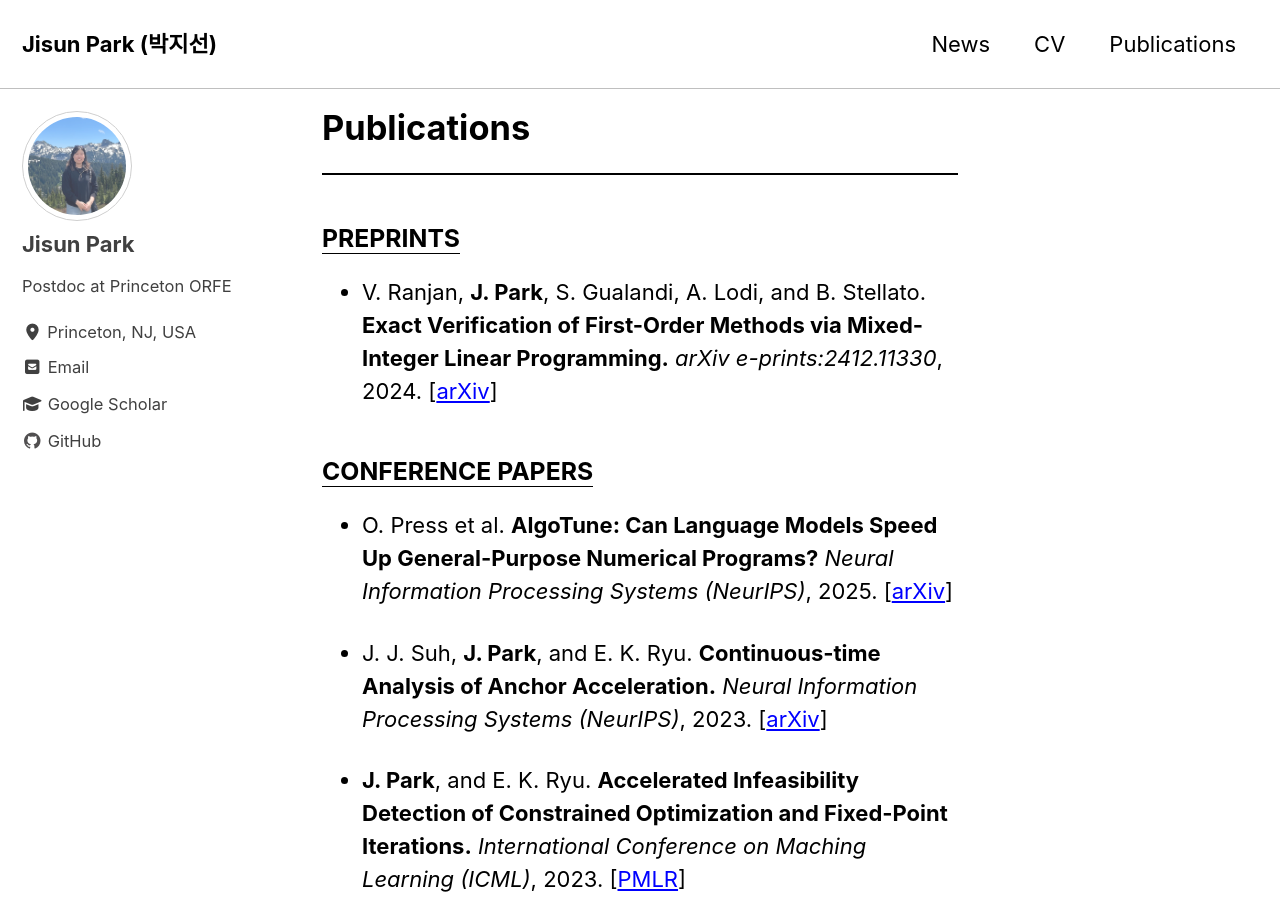
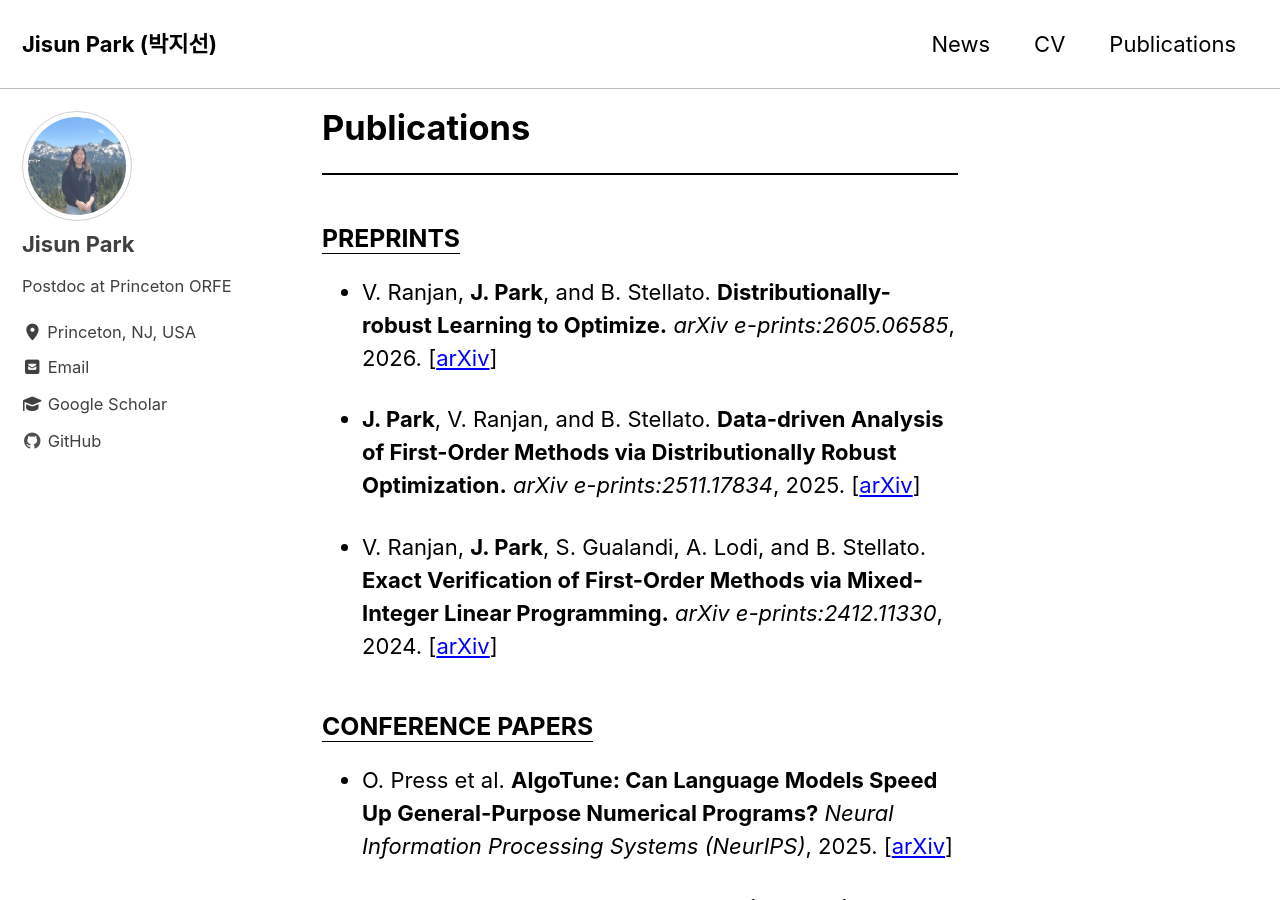
Before and after one commit to jisunp515/jisunp515.github.io, a Jekyll site: the page built from _pages/publications.md, in a window 1280 px wide and 900 px high. Built offline with Jekyll 4.4.1, drawn with Linux system fonts in a browser that asks for light colours; cached includes are drawn as plain includes; formulas are drawn with MathJax 3.

Commit message:
update 2026.05

```diff
--- a/_pages/publications.md
+++ b/_pages/publications.md
@@ -9,6 +9,16 @@ author_profile: true
 <hr style="border: none; border-top: 2px solid #000; margin: 10px 0;">
 
 ### <u>PREPRINTS</u>
+- V. Ranjan, **J. Park**, and B. Stellato.
+**Distributionally-robust Learning to Optimize.**
+*arXiv e-prints:2605.06585*, 2026.
+[[arXiv](https://arxiv.org/abs/2605.06585)]
+
+- **J. Park**, V. Ranjan, and B. Stellato.
+**Data-driven Analysis of First-Order Methods via Distributionally Robust Optimization.**
+*arXiv e-prints:2511.17834*, 2025.
+[[arXiv](https://arxiv.org/abs/2511.17834)]
+
 - V. Ranjan, **J. Park**, S. Gualandi, A. Lodi, and B. Stellato.
 **Exact Verification of First-Order Methods via Mixed-Integer Linear Programming.**
 *arXiv e-prints:2412.11330*, 2024.
```
Also changed, not shown: _pages/cv.md (+5 -1 lines), _pages/news.md (+9 -0 lines).
